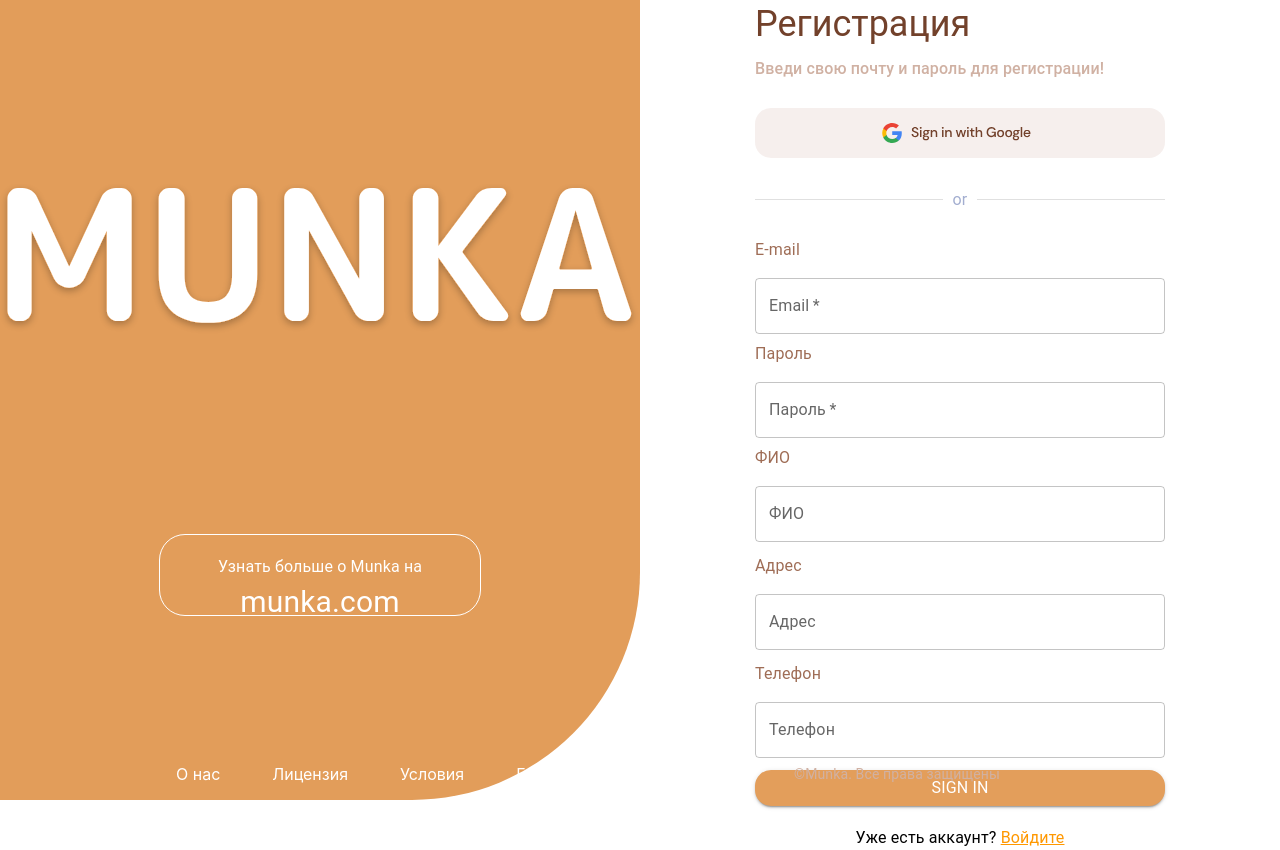
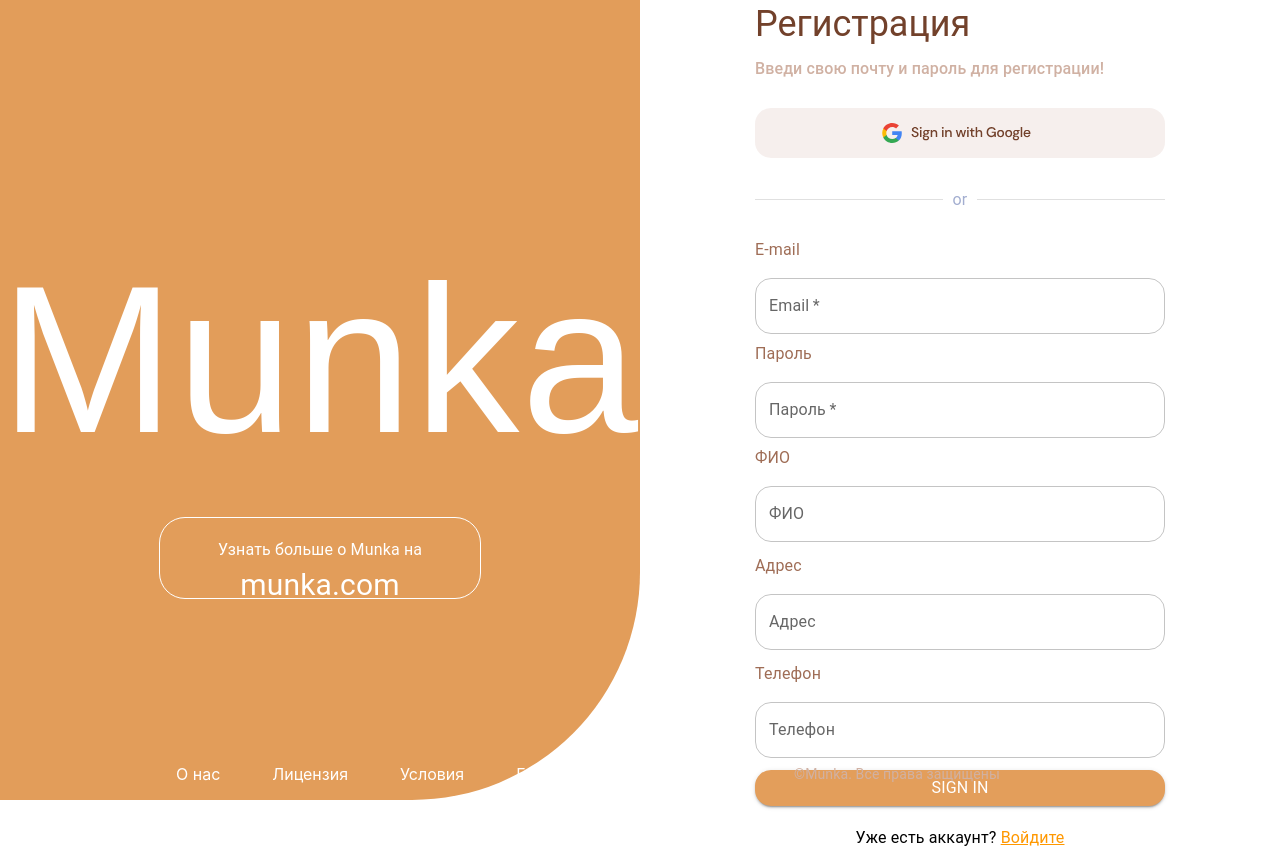
Before and after one commit to CVladim1r/Front-Munka, a React (Vite) app: page /registration in a window 1280 px wide. Built offline with nearby package versions, Linux system fonts and the light colour scheme; the HTML template or start-up script is replaced by a standard one.

Commit message:
repair-design-login-and-registration-pages

```diff
--- a/src/components/Auth/Image.tsx
+++ b/src/components/Auth/Image.tsx
@@ -1,6 +1,6 @@
 import {FC} from "react";
 import { orange } from "@mui/material/colors";
-import { createTheme, Box } from "@mui/material";
+import { createTheme, Box, Typography, Container} from "@mui/material";
 import { ThemeProvider } from "@emotion/react";
 import About from './AboutContainer.tsx';
 import Munka from '../../assets/munka.svg';
@@ -30,7 +30,7 @@
                     alignItems: 'center',
                     justifyContent: 'center'
                 }}>
-                    <img src={Munka} alt="Munka" style={{margin: '0 0 25vh 0', width:'80vh', alignContent:'center'}} />
+                    <Typography sx={{fontFamily:'Arial, sans-self', fontSize:'210px', color:'white'}}>Munka</Typography>
                     <About />
             </Box>
 
--- a/src/components/Auth/ImageSecond.tsx
+++ b/src/components/Auth/ImageSecond.tsx
@@ -1,6 +1,6 @@
 import {FC} from "react";
 import { orange } from "@mui/material/colors";
-import { createTheme, Box } from "@mui/material";
+import { createTheme, Box, Typography } from "@mui/material";
 import { ThemeProvider } from "@emotion/react";
 import About from './AboutContainer.tsx';
 import Munka from '../../assets/munka.svg';
@@ -30,7 +30,7 @@
                     alignItems: 'center',
                     justifyContent: 'center'
                 }}>
-                    <img src={Munka} alt="Munka" style={{margin: '0 0 25vh 0', width:'80vh', alignContent:'right'}} />
+                    <Typography sx={{fontFamily:'Arial, sans-self', fontSize:'210px', color:'white'}}>Munka</Typography>
                     <About />
             </Box>
 
--- a/src/components/Auth/Login/LoginForm.tsx
+++ b/src/components/Auth/Login/LoginForm.tsx
@@ -45,7 +45,7 @@
                 width: '50%',
                 marginTop:'20vh'
                 }}>
-                    <div>
+                    <div style={{width:'410px'}}>
 
                         <Typography variant="h5" alignItems="left" gutterBottom style={{color: '#72412B'}} >
                             <strong>Авторизация</strong>
@@ -94,7 +94,7 @@
                             </div>
                             <Link to='/' style={{display:'flex', justifyContent:'column', alignItems:'center', textDecoration: 'none', color:'#E39E5B'}}>Забыл пароль?</Link>
                         </div>
-                        <Button type="submit" variant="contained" fullWidth style={{backgroundColor: '#E39E5B', borderRadius: '16px'}}>
+                        <Button type="submit" variant="contained" fullWidth style={{backgroundColor: '#E39E5B', borderRadius: '16px', marginBottom:'26px'}}>
                             <Typography sx={{color:'white'}}>Sign in</Typography>
                         </Button>
                         <Typography variant="body1" align="left" style={{color:'#74522B', textShadow:'2px 2px 2px 2px #E39E5B'}}>
--- a/src/components/Auth/Registration/RegistrationForm.tsx
+++ b/src/components/Auth/Registration/RegistrationForm.tsx
@@ -66,6 +66,9 @@
                             fullWidth
                             margin="normal"
                             required
+                            InputProps={{
+                                sx: { borderRadius: '16px' }
+                            }}
                         />
                         <Typography style={{fontSize: '16px', width: '50vh', color: '#9F6D56'}}>Пароль</Typography>
                         <TextField
@@ -77,6 +80,9 @@
                             margin="normal"
                             required
                             style={{marginBottom:'px'}}
+                            InputProps={{
+                                sx: { borderRadius: '16px' }
+                            }}
                         />
                         <Typography style={{fontSize: '16px', width: '50vh', color: '#9F6D56'}}>ФИО</Typography>
                         <TextField
@@ -87,6 +93,9 @@
                             fullWidth
                             margin="normal"
                             style={{marginBottom:'12px'}}
+                            InputProps={{
+                                sx: { borderRadius: '16px' }
+                            }}
                         />
                         <Typography style={{fontSize: '16px', width: '50vh', color: '#9F6D56'}}>Адрес</Typography>
                         <TextField
@@ -97,6 +106,9 @@
                             fullWidth
                             margin="normal"
                             style={{marginBottom:'12px'}}
+                            InputProps={{
+                                sx: { borderRadius: '16px' }
+                            }}
                         />
                         <Typography style={{fontSize: '16px', width: '50vh', color: '#9F6D56'}}>Телефон</Typography>
                         <TextField
@@ -107,6 +119,9 @@
                             fullWidth
                             margin="normal"
                             style={{marginBottom:'12px'}}
+                            InputProps={{
+                                sx: { borderRadius: '16px' }
+                            }}
                         />
                         <Button type="submit" variant="contained" fullWidth style={{backgroundColor: '#E39E5B', borderRadius: '16px'}}>
                             <Typography sx={{color:'white'}}>Sign in</Typography>
```
